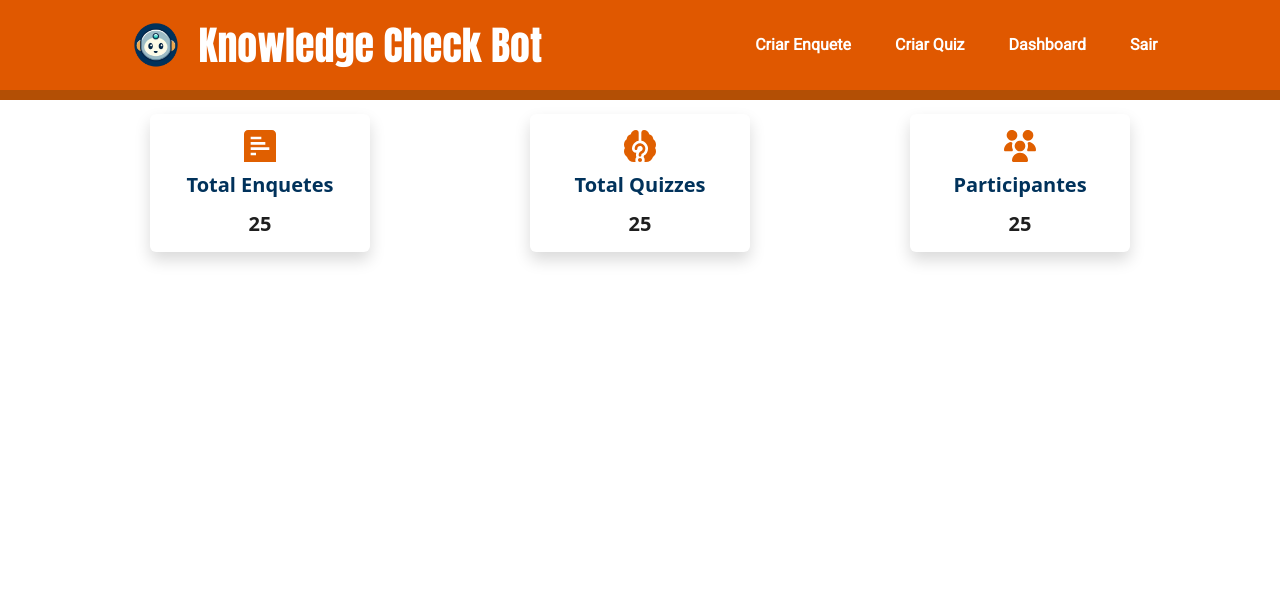
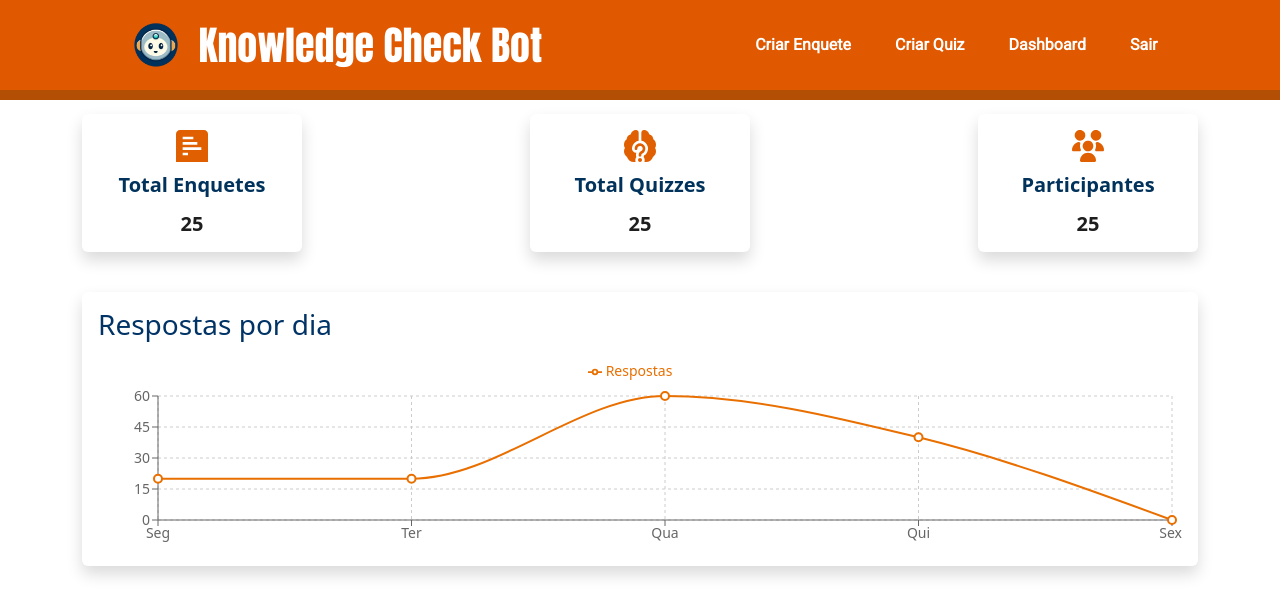
Before and after one commit to IComp-Repo/poll-miniapp, a Next.js app: page /dashboard in a window 1280 px wide. Shown: the top 616 px of the page. Built offline with nearby package versions, Linux system fonts and the light colour scheme.

Commit message:
feat: grafico linha - resposta do dia

```diff
--- a/package.json
+++ b/package.json
@@ -22,6 +22,7 @@
     "react-hook-form": "^7.57.0",
     "react-icons": "^5.5.0",
     "react-toastify": "^11.0.5",
+    "recharts": "^3.1.0",
     "zod": "^3.25.62"
   },
   "devDependencies": {
--- /dev/null
+++ b/src/components/GraficoResposta.jsx
@@ -0,0 +1,64 @@
+import styles from '@/styles/useGlobal.module.css';
+import {
+    CartesianGrid,
+    Legend,
+    Line,
+    LineChart,
+    ResponsiveContainer,
+    Tooltip,
+    XAxis,
+    YAxis
+} from 'recharts';
+
+const data = [
+    { dia: 'Seg', respostas: 20 },
+    { dia: 'Ter', respostas: 20 },
+    { dia: 'Qua', respostas: 60 },
+    { dia: 'Qui', respostas: 40 },
+    { dia: 'Sex', respostas: 0 },
+];
+
+export default function GraficoRespostas() {
+    return (
+        <div
+            className={`${styles.cardHover} shadow rounded`}
+            style={{
+                backgroundColor: '#fff',
+                width: '100%',
+                maxWidth: '1300px',
+                padding: '16px',
+                borderRadius: '8px',
+                boxShadow: '0 2px 4px rgba(0, 0, 0, 0.1)',
+                margin: '16px auto',
+                fontSize: '14px',
+                color: '#333',
+                whiteSpace: 'normal',
+            }}
+        >
+            <h3 style={{ color: '#003366', margin: 0 }}>Respostas por dia</h3>
+            <div style={{ width: '100%', height: 200, marginTop: 8 }}>
+                <ResponsiveContainer>
+                    <LineChart
+                        data={data}
+                        margin={{ top: 10, right: 10, bottom: 0, left: 0 }}
+                    >
+                        <CartesianGrid stroke="#ccc" strokeDasharray="3 3" />
+                        <XAxis dataKey="dia" />
+                        <YAxis />
+                        <Tooltip />
+                        <Legend iconType="line" verticalAlign="top" height={36} />
+                        <Line
+                            type="monotone"
+                            dataKey="respostas"
+                            stroke="#e86f00"
+                            strokeWidth={2}
+                            dot={{ r: 4 }}
+                            name="Respostas"
+                        />
+                    </LineChart>
+                </ResponsiveContainer>
+            </div>
+        </div>
+
+    );
+}
--- a/src/pages/dashboard.tsx
+++ b/src/pages/dashboard.tsx
@@ -1,6 +1,7 @@
 import CerebroIcon from "@/assets/cerebro-interrogacao.svg";
 import EnqueteIcon from "@/assets/enquete-dashboard.svg";
 import UsersIcon from "@/assets/usuarios.svg";
+import GraficoReposta from "@/components/GraficoResposta";
 import Header from "@/components/Header";
 import StatCard from "@/components/StatCard";
 
@@ -15,11 +16,21 @@ const json = [{
     value: 25,
 }];
 
+const data = [
+    { dia: 'Seg', respostas: 20 },
+    { dia: 'Ter', respostas: 20 },
+    { dia: 'Qua', respostas: 60 },
+    { dia: 'Qui', respostas: 40 },
+    { dia: 'Sex', respostas: 0 },
+];
+
 export default function Dashboard() {
     return (
         <>
             <Header title="Knowledge Check Bot" showMenu={true} />
-            <div className="container mt-4 d-flex justify-content-around gap-4">
+
+            {/* Cards principais */}
+            <div className="container mt-4 d-flex justify-content-between gap-4 ">
                 {json.map((item, index) => (
                     <StatCard
                         key={index}
@@ -27,12 +38,16 @@ export default function Dashboard() {
                         value={item.value}
                         icon={
                             item.title === "Total Enquetes" ? <EnqueteIcon width={32} height={32} /> :
-                                item.title === "Total Quizzes" ? <CerebroIcon width={32} height={32} /> :
-                                    <UsersIcon width={32} height={32} />
+                            item.title === "Total Quizzes" ? <CerebroIcon width={32} height={32} /> :
+                            <UsersIcon width={32} height={32} />
                         }
                     />
                 ))}
             </div>
+
+            <div className="container mt-4 d-flex justify-content-center">
+                <GraficoReposta />
+            </div>
         </>
     );
 }
```
Also changed, not shown: 1 other file (tests, documents, lock files or other folders).
